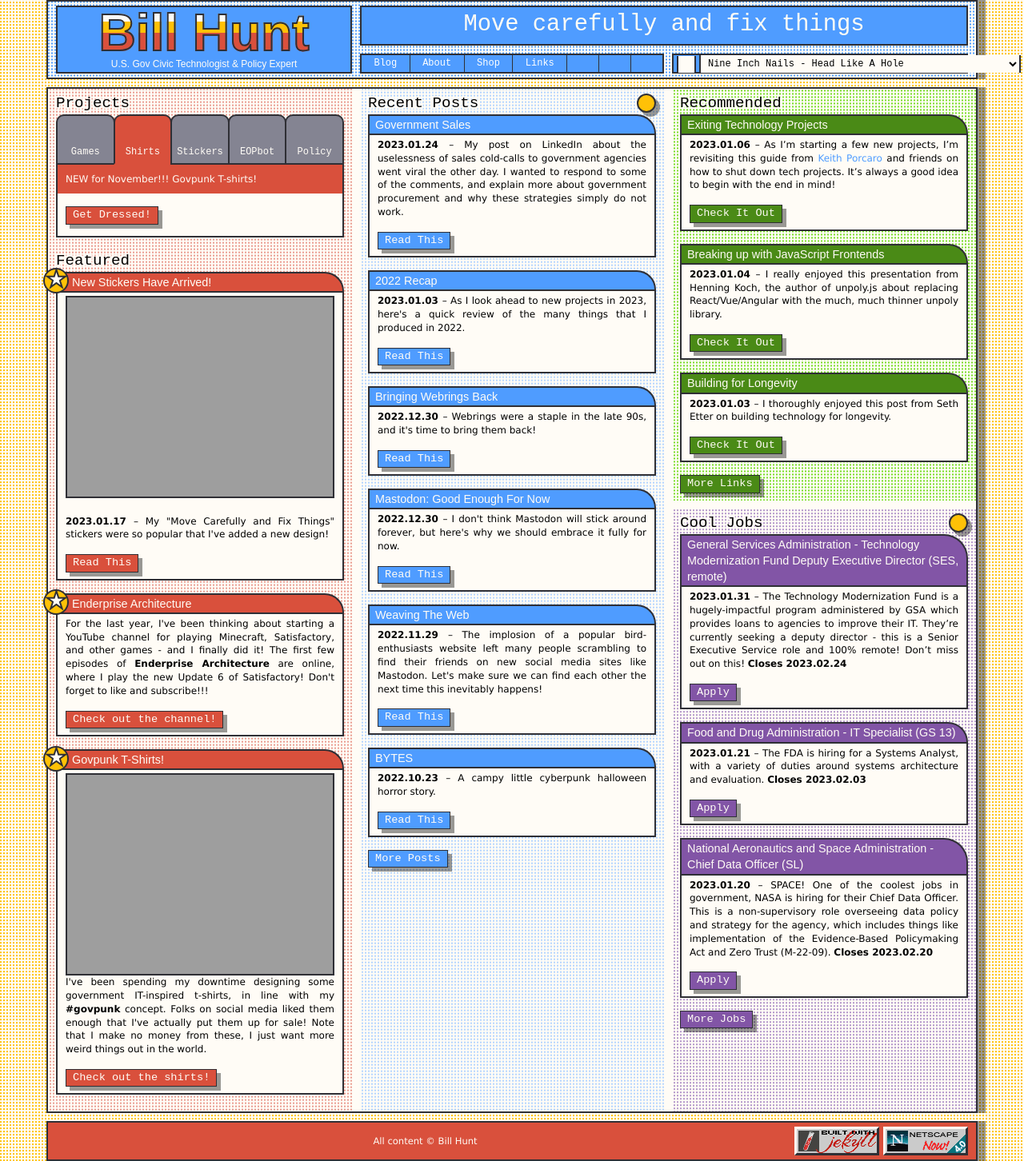
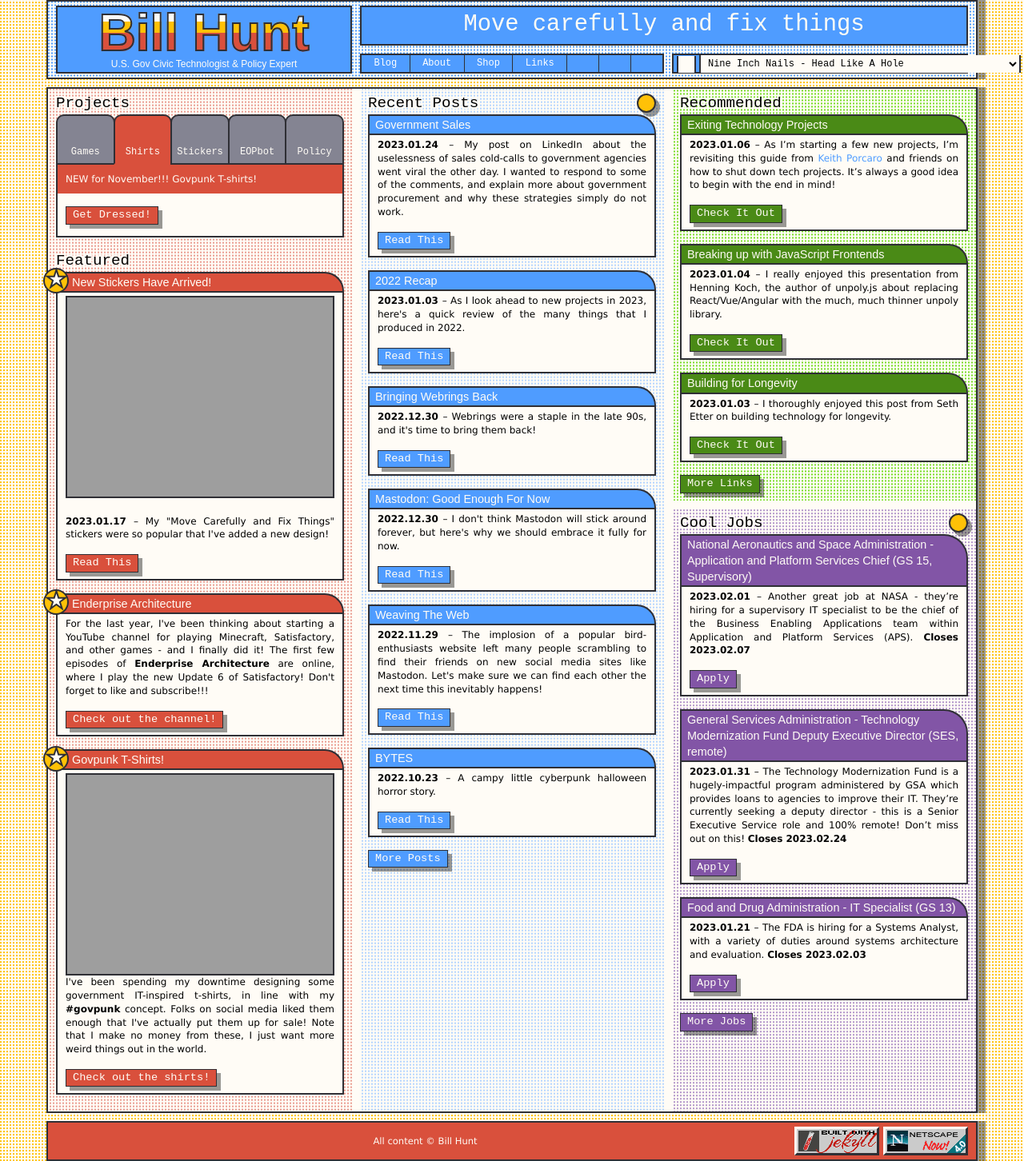
Before and after one commit to krusynth/billhunt.dev, a Jekyll site: the page built from index.md, in a window 1280 px wide. Shown: the whole page at 80% size. Built offline with Jekyll 4.4.1, drawn with Linux system fonts in a browser that asks for light colours; some web fonts are replaced.

Commit message:
Update jobs.

```diff
--- a/_data/jobs.yml
+++ b/_data/jobs.yml
@@ -1,3 +1,9 @@
+- title: National Aeronautics and Space Administration - Application and Platform Services Chief (GS 15, Supervisory)
+  url: https://www.usajobs.gov/job/703587200
+  date: 2023-02-01
+  closes: 2023-02-07
+  content: Another great job at NASA - they're hiring for a supervisory IT specialist to be the chief of the Business Enabling Applications team within Application and Platform Services (APS).
+
 - title: General Services Administration - Technology Modernization Fund Deputy Executive Director (SES, remote)
   url: https://www.usajobs.gov/job/703051000
   date: 2023-01-31
```
